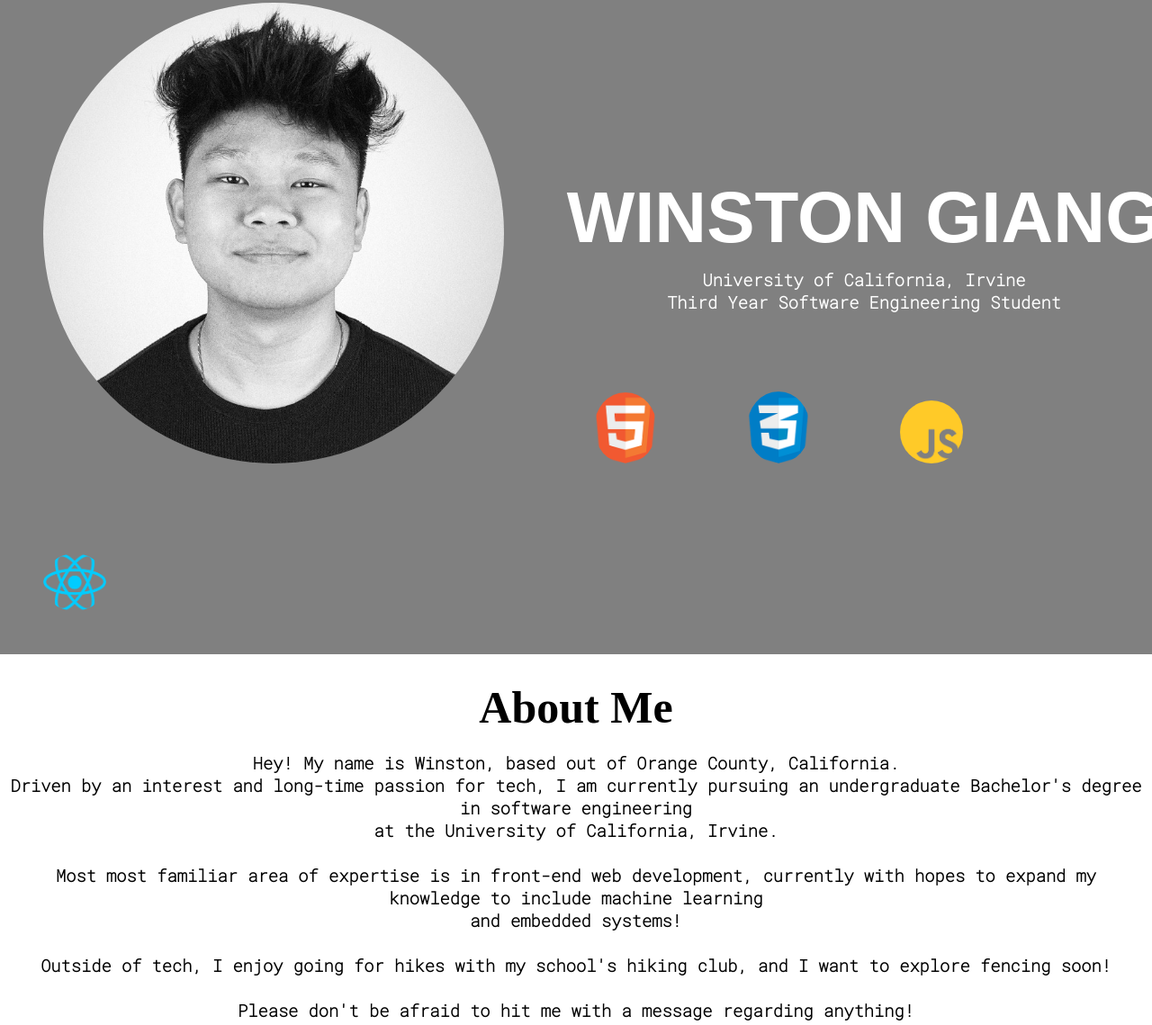
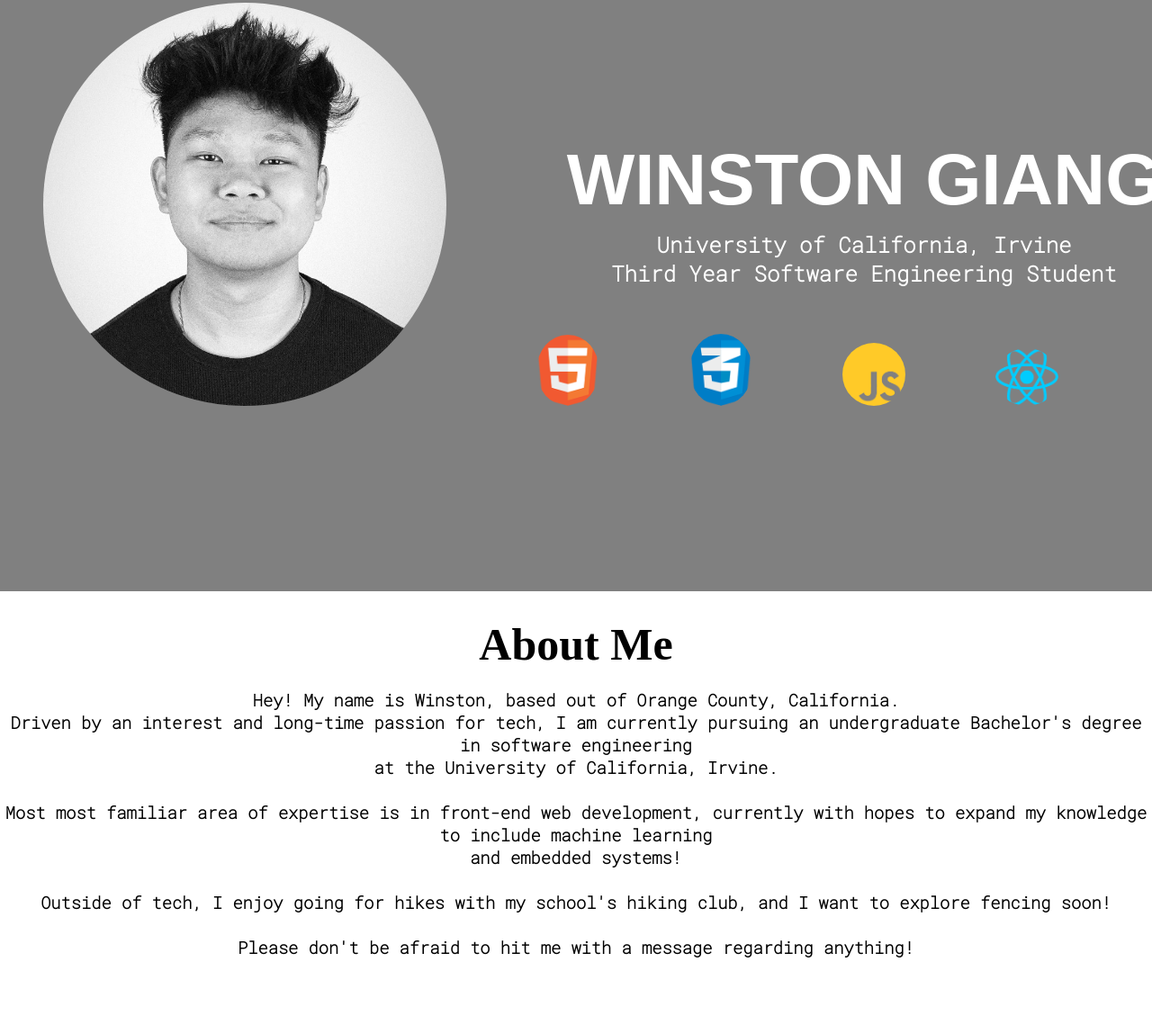
Before and after one commit to winstonjgiang/winstongiangportfolio, a plain HTML site: page index.html in a window 1280 px wide. Shown: the part 143-1282 px from the top of the page at 90% size. Drawn offline with Linux system fonts and the light colour scheme; a web font is replaced by a local one.

Commit message:
accessibility updates

```diff
--- a/index.html
+++ b/index.html
@@ -1,13 +1,9 @@
-<html lang="en">
+<!DOCTYPE html>
+<html lang="en" xml:lang="en">
     <head>
         <meta name = "viewport" content = "with=device-width, initial scale=1.0">
         <title>Winston's Portfolio</title>
         <link rel="stylesheet" href="style.css">
-        <link rel="preconnect" href="https://fonts.googleapis.com">
-        <link rel="preconnect" href="https://fonts.gstatic.com" crossorigin>
-        <link href="https://fonts.googleapis.com/css2?family=Sigmar&display=swap" rel="stylesheet">
-        <link rel="preconnect" href="https://fonts.googleapis.com">
-        <link rel="preconnect" href="https://fonts.gstatic.com" crossorigin>
         <link href="https://fonts.googleapis.com/css2?family=Roboto+Mono:wght@200&family=Sigmar&display=swap" rel="stylesheet">
     </head>
     <body>
@@ -25,10 +21,10 @@
             <img src = "images/logo.jpg" alt="image of myself">
             <div class="text-box">
                 <h1>WINSTON GIANG</h1>
-                <h3>
+                <h2>
                     University of California, Irvine <br>
                     Third Year Software Engineering Student
-                </h3>
+                </h2>
             </div>
             <img src="images/html.png" style="width: 70px;" alt="html logo">
             <img src="images/css.png" style="width: 70px;" alt="css logo">
@@ -39,7 +35,7 @@
 
         <section class="about" id = "section1">
             <h1>About Me</h1>
-            <h3>
+            <h2>
                 Hey! My name is Winston, based out of Orange County, California.<br>
                 Driven by an interest and long-time passion for tech, I am currently pursuing an undergraduate Bachelor's degree in software engineering <br>
                 at the University of California, Irvine. <br> <br>
@@ -47,7 +43,7 @@
                 and embedded systems! <br> <br>
                 Outside of tech, I enjoy going for hikes with my school's hiking club, and I want to explore fencing soon! <br> <br>
                 Please don't be afraid to hit me with a message regarding anything!
-            </h3>
+            </h2>
         </section>
 
         <section class = "experience">
@@ -75,10 +71,10 @@
             <h1>Contact</h1>
             <div class="contacts">
                 <a href="https://github.com/winstonjgiang">
-                    <img src = "images/github.jpg" style="height: 15%;" alt="github logo">
+                    <img src = "images/github.jpg" style="height: 125px;" alt="github logo">
                 </a>
                 <a href="https://www.linkedin.com/in/winstonjgiang/">
-                    <img src = "images/linkedin.png" style="height: 15%;" alt="linkedin logo">
+                    <img src = "images/linkedin.png" style="height: 125px" alt="linkedin logo">
                 </a>
             </div>
 
--- a/style.css
+++ b/style.css
@@ -22,7 +22,7 @@ html
 
 .header img
 {
-    width: 40%;
+    width: 35%;
     border-radius: 50%;
     margin: 3rem;
 }
@@ -86,7 +86,7 @@ nav
     font-size: 80px;
     font-family: sans-serif;
 }
-.text-box h3
+.text-box h2
 {
     margin: 10px 0 40px;
     color: white;
@@ -106,11 +106,12 @@ nav
 {
     font-size: 50px;
 }
-.about h3
+.about h2
 {
     font-family: 'Roboto Mono', monospace;
     margin-bottom: 25px;
     margin-top: 20px;
+    font-size: 1.17em;
 }
 
 /* EXPERIENCE SECTION */
```
